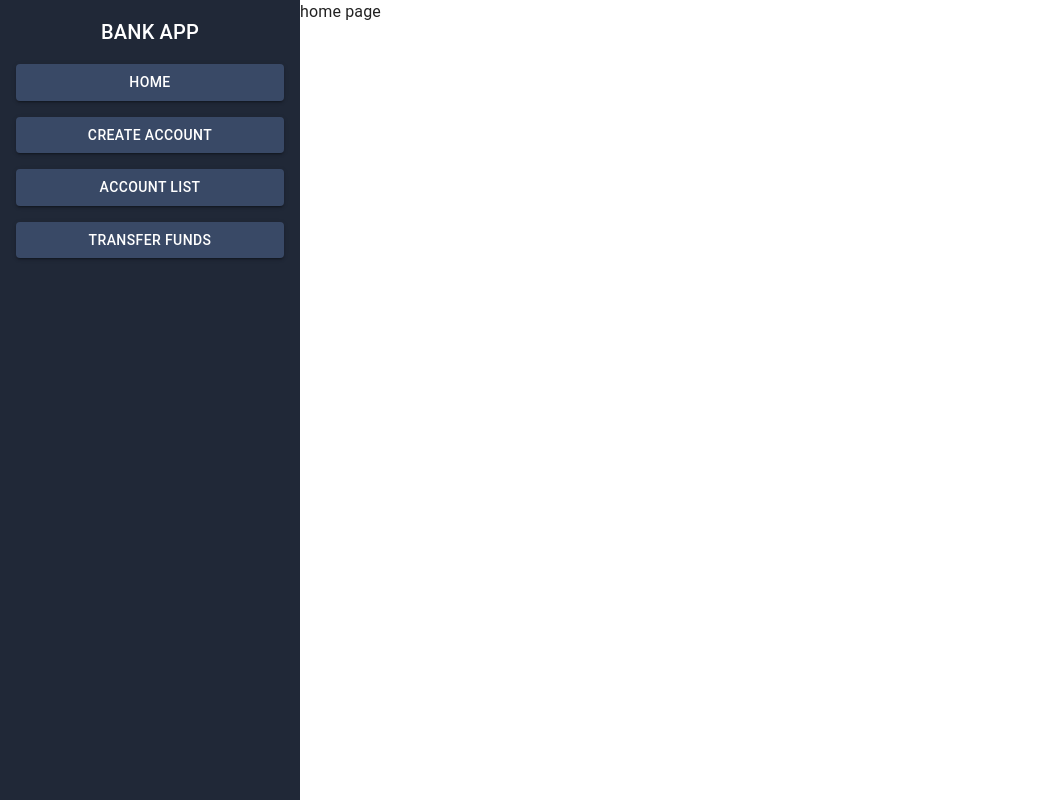
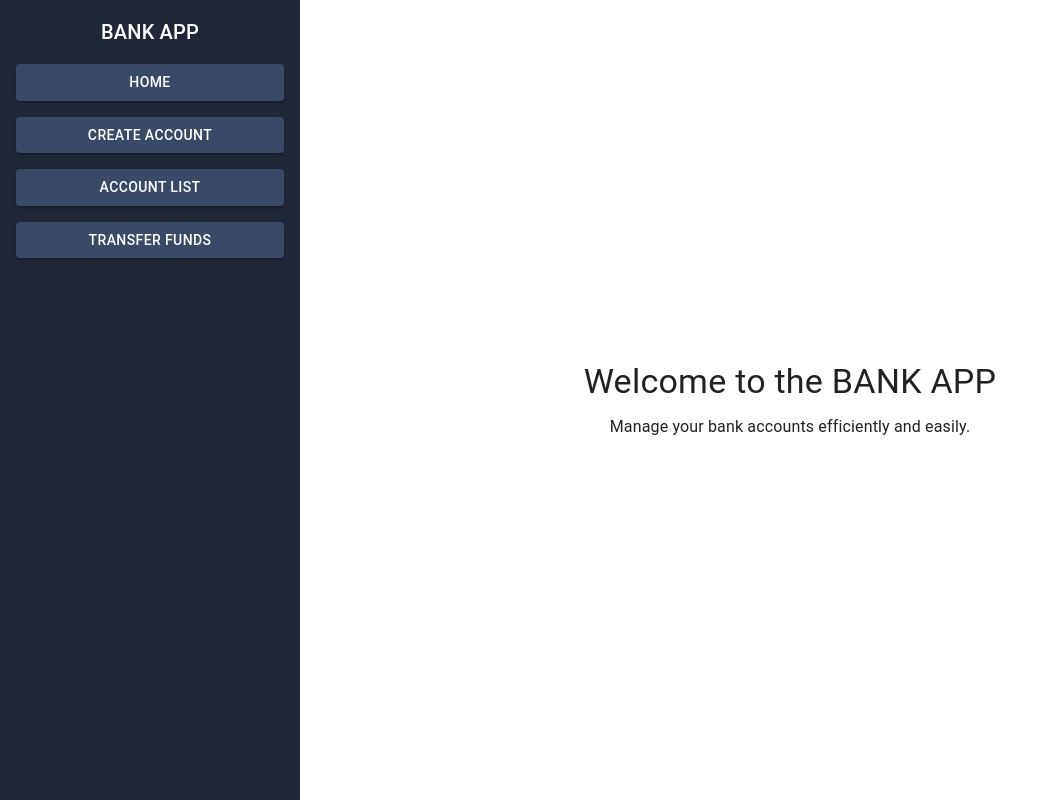
Before and after one commit to katyarichy/bank-app, a React (Create React App) app: page / in a window 1280 px wide. Shown: the whole page, without its empty margins (0-1042 px from the left). Built offline with nearby package versions, Linux system fonts and the light colour scheme.

Commit message:
add text for home and not found pages

```diff
--- a/src/pages/HomePage.tsx
+++ b/src/pages/HomePage.tsx
@@ -1,5 +1,24 @@
+import { Box, Typography } from '@mui/material';
+
 const HomePage = () => {
-  return <div>home page</div>;
+  return (
+    <Box
+      sx={{
+        display: 'flex',
+        alignItems: 'center',
+        justifyContent: 'center',
+        textAlign: 'center',
+        flexDirection: 'column',
+        minHeight: '100vh',
+        p: '2rem',
+      }}
+    >
+      <Typography variant='h4' component='h1' gutterBottom>
+        Welcome to the BANK APP
+      </Typography>
+      <Typography>Manage your bank accounts efficiently and easily.</Typography>
+    </Box>
+  );
 };
 
 export default HomePage;
--- a/src/pages/NotFoundPage.tsx
+++ b/src/pages/NotFoundPage.tsx
@@ -1,5 +1,21 @@
+import { Box, Typography } from '@mui/material';
+
 const NotFoundPage = () => {
-  return <div>not found page</div>;
+  return (
+    <Box
+      sx={{
+        display: 'flex',
+        alignItems: 'center',
+        justifyContent: 'center',
+        textAlign: 'center',
+        flexDirection: 'column',
+        minHeight: '100vh',
+        p: '2rem',
+      }}
+    >
+      <Typography>Page not found!</Typography>
+    </Box>
+  );
 };
 
 export default NotFoundPage;
```
